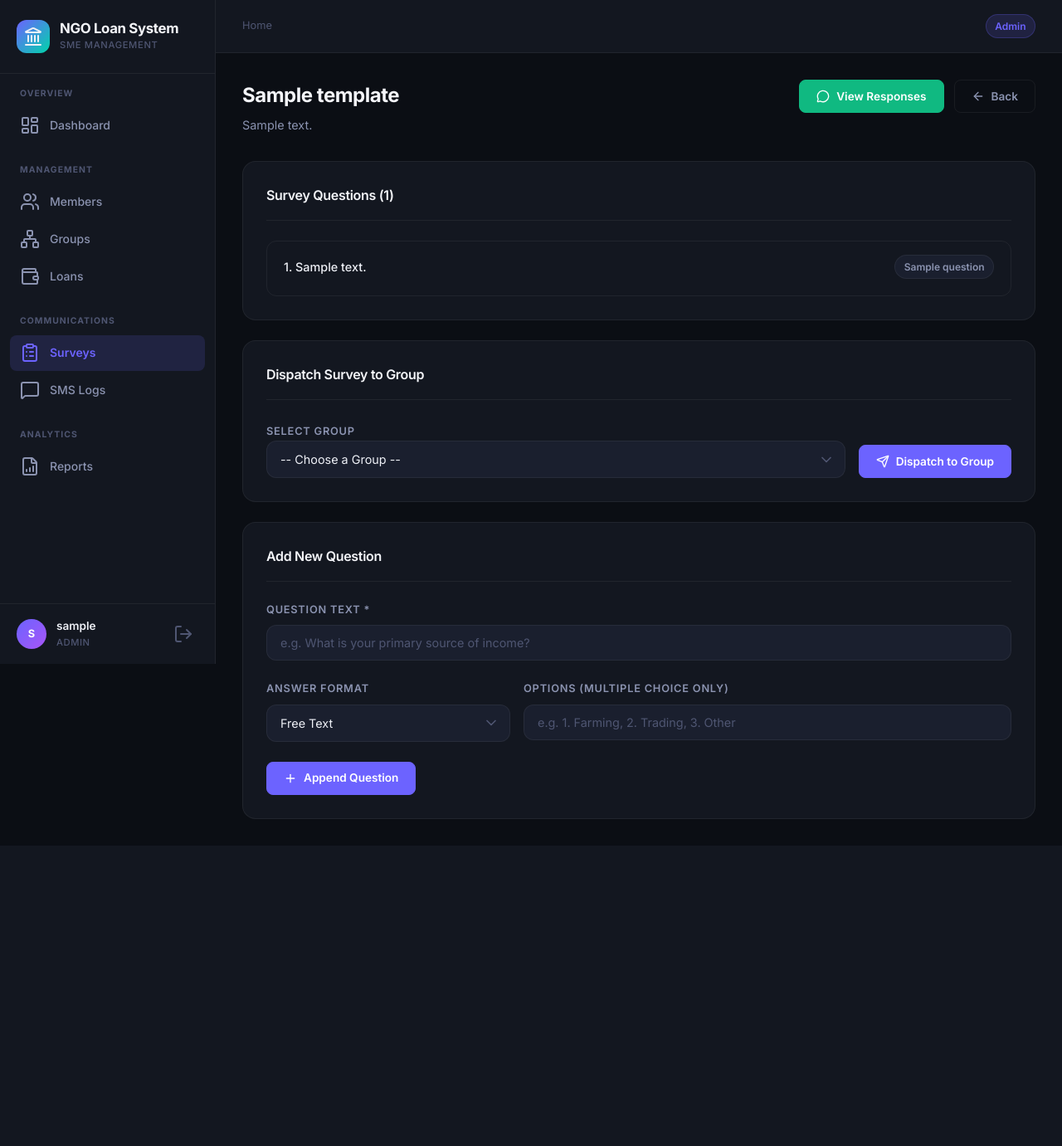
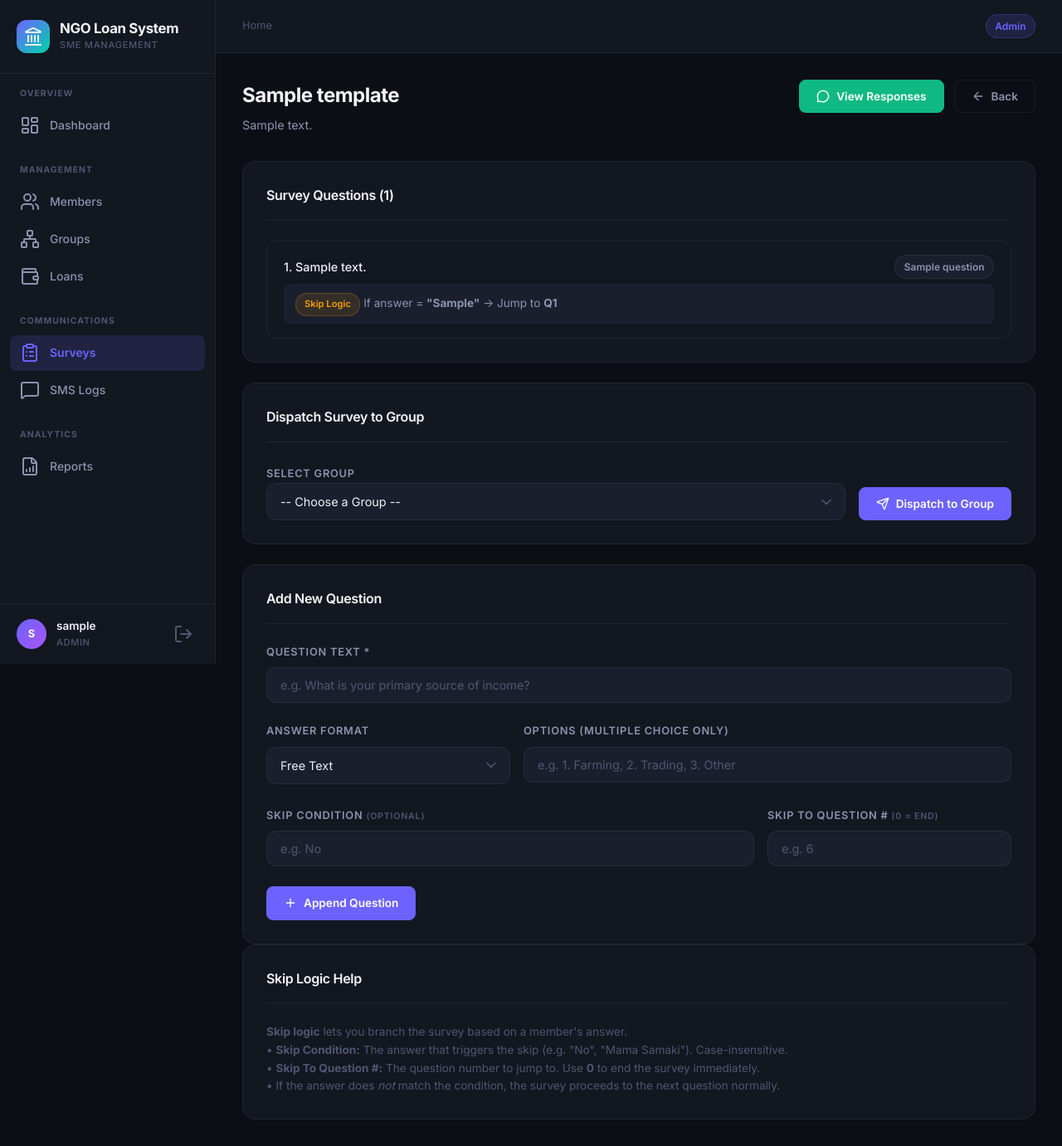
Before and after one commit to markfranci/ngo-sms-loan-system, a Flask app: page /surveys/1 in a window 1280 px wide. Shown: the whole page at 83% size. Before the commit the page ends 987 px from the top, so only its background shows below. Run offline with Flask 3, Linux system fonts and the light colour scheme; a user stored in the database is signed in; tables that the repository leaves empty hold one stand-in row (values such as "Sample post").

Commit message:
Add skip logic to survey system

```diff
--- a/app/models/member.py
+++ b/app/models/member.py
@@ -37,6 +37,10 @@ class Member(db.Model):
 
     # Chatbot Memory: Tracks which survey the user is currently taking
     current_survey_id = db.Column(db.Integer, db.ForeignKey('survey_templates.id'), nullable=True)
+
+    # Chatbot Memory: Tracks which question (by order_number) the member is currently on
+    # Needed for skip logic — counting answers no longer tells us the next question
+    current_question_order = db.Column(db.Integer, nullable=True)
 
     # Automatically records the exact date and time the member was registered
     registered_at = db.Column(db.DateTime, default=datetime.utcnow)
--- a/app/routes/surveys.py
+++ b/app/routes/surveys.py
@@ -60,6 +60,9 @@ def view_survey(survey_id):
         question_text = request.form.get('question_text')
         question_type = request.form.get('question_type')
         options = request.form.get('options') # Only used if they picked Multiple Choice
+        skip_condition = request.form.get('skip_condition', '').strip() or None
+        skip_to_order_raw = request.form.get('skip_to_order', '').strip()
+        skip_to_order = int(skip_to_order_raw) if skip_to_order_raw != '' else None
 
         if not question_text:
             flash('Question text cannot be empty.', 'danger')
@@ -73,7 +76,9 @@ def view_survey(survey_id):
             question_text=question_text,
             question_type=question_type,
             options=options,
-            order_number=next_order
+            order_number=next_order,
+            skip_condition=skip_condition,
+            skip_to_order=skip_to_order
         )
 
         # 4. Save the new question permanently to MariaDB
@@ -128,6 +133,7 @@ def dispatch_survey(survey_id):
     for member in group.members:
         # Set the member's brain to remember they are taking this survey
         member.current_survey_id = survey.id
+        member.current_question_order = first_question.order_number
 
         # Actually send the WhatsApp message via Twilio
         try:
--- a/app/templates/surveys/responses.html
+++ b/app/templates/surveys/responses.html
@@ -39,7 +39,11 @@
           <td class="td-mono">{{ data.member.phone_number }}</td>
           {% for question in questions %}
           <td style="max-width:250px;overflow:hidden;text-overflow:ellipsis;" title="{{ data.answers.get(question.id, 'N/A') }}">
-            {{ data.answers.get(question.id, '<span class="text-muted" style="font-style:italic;">No response</span>')|safe }}
+            {% if data.answers.get(question.id) %}
+              {{ data.answers[question.id] }}
+            {% else %}
+              <span class="badge badge-neutral" style="font-size:0.7rem;font-style:italic;">Skipped</span>
+            {% endif %}
           </td>
           {% endfor %}
         </tr>
--- a/app/templates/surveys/view_template.html
+++ b/app/templates/surveys/view_template.html
@@ -34,6 +34,17 @@
         {% if question.question_type == 'multiple_choice' %}
           <div class="question-options">
             <strong>Options:</strong> {{ question.options }}
+          </div>
+        {% endif %}
+        {% if question.skip_condition %}
+          <div class="question-options" style="margin-top:0.4rem;">
+            <span class="badge badge-warning" style="font-size:0.7rem;">Skip Logic</span>
+            If answer = <strong>"{{ question.skip_condition }}"</strong> →
+            {% if question.skip_to_order == 0 %}
+              <strong>End Survey</strong>
+            {% else %}
+              Jump to <strong>Q{{ question.skip_to_order }}</strong>
+            {% endif %}
           </div>
         {% endif %}
       </div>
@@ -95,9 +106,34 @@
       </div>
     </div>
 
+    <div style="display:flex;gap:1rem;flex-wrap:wrap;margin-top:0.25rem;">
+      <div class="form-group" style="flex:2;min-width:200px;">
+        <label for="skip_condition" class="form-label">Skip Condition <small class="text-muted">(optional)</small></label>
+        <input type="text" id="skip_condition" name="skip_condition" class="form-input" placeholder="e.g. No">
+      </div>
+
+      <div class="form-group" style="flex:1;min-width:160px;">
+        <label for="skip_to_order" class="form-label">Skip To Question # <small class="text-muted">(0 = end)</small></label>
+        <input type="number" id="skip_to_order" name="skip_to_order" class="form-input" min="0" placeholder="e.g. 6">
+      </div>
+    </div>
+
     <button type="submit" class="btn btn-primary" id="btn-add-question">
       <i data-lucide="plus" style="width:16px;height:16px;"></i> Append Question
     </button>
   </form>
 </div>
+
+<!-- Skip Logic Help -->
+<div class="glass-card">
+  <div class="glass-card-header">
+    <h3 class="glass-card-title">Skip Logic Help</h3>
+  </div>
+  <p class="text-muted" style="font-size:0.85rem;line-height:1.6;">
+    <strong>Skip logic</strong> lets you branch the survey based on a member's answer.<br>
+    • <strong>Skip Condition:</strong> The answer that triggers the skip (e.g. "No", "Mama Samaki"). Case-insensitive.<br>
+    • <strong>Skip To Question #:</strong> The question number to jump to. Use <strong>0</strong> to end the survey immediately.<br>
+    • If the answer does <em>not</em> match the condition, the survey proceeds to the next question normally.
+  </p>
+</div>
 {% endblock %}
```
Also changed, not shown: app/models/survey.py (+10 -0 lines), app/routes/whatsapp.py (+46 -15 lines).
